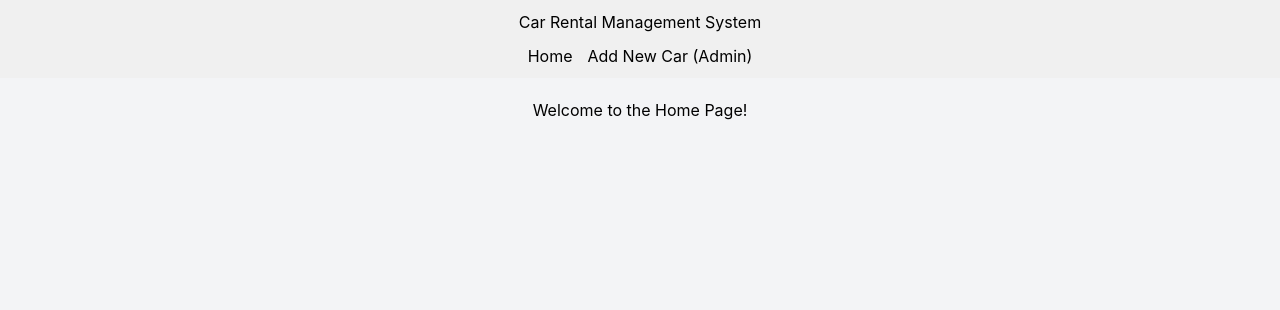
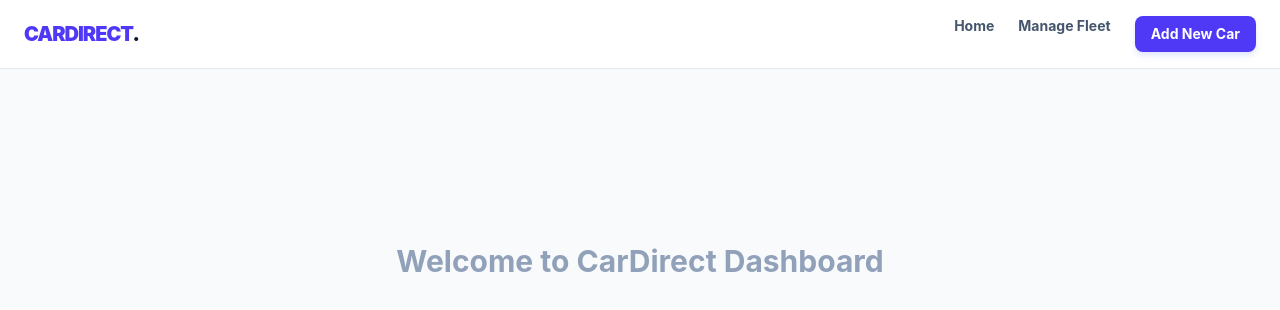
Before and after one commit to UdaraDewshan/car_rental_management_system_frontend, a React (Vite) app: page / in a window 1280 px wide. Shown: the top 310 px of the page. Built offline with nearby package versions, Linux system fonts and the light colour scheme.

Commit message:
feat: refactor App component layout and navigation for improved UI

```diff
--- a/src/App.tsx
+++ b/src/App.tsx
@@ -1,23 +1,24 @@
 import { BrowserRouter, Routes, Route, Link } from 'react-router-dom';
 import AddCarPage from './pages/admin/AddCarPage';
+import ManageCarsPage from './pages/admin/ManageCarsPage';
 
 function App() {
   return (
     <BrowserRouter>
-      <div>
-        <nav style={{ padding: '10px', backgroundColor: '#f0f0f0', marginBottom: '20px' }}>
-          <h1 style={{ textAlign: 'center', margin: '0 0 10px 0' }}>Car Rental Management System</h1>
-          <div style={{ textAlign: 'center' }}>
-            <Link to="/" style={{ marginRight: '15px' }}>Home</Link>
-            <Link to="/admin/add-car">Add New Car (Admin)</Link>
+      <div className="min-h-screen bg-slate-50">
+        <nav className="bg-white border-b border-slate-200 px-6 py-4 flex items-center justify-between sticky top-0 z-50">
+          <h1 className="text-xl font-black text-indigo-600 tracking-tighter uppercase">CarDirect<span className="text-slate-900">.</span></h1>
+          <div className="flex gap-6">
+            <Link to="/" className="text-sm font-bold text-slate-600 hover:text-indigo-600 transition">Home</Link>
+            <Link to="/admin/manage-cars" className="text-sm font-bold text-slate-600 hover:text-indigo-600 transition">Manage Fleet</Link>
+            <Link to="/admin/add-car" className="bg-indigo-600 text-white text-sm font-bold px-4 py-2 rounded-lg hover:bg-indigo-700 transition shadow-md shadow-indigo-100">Add New Car</Link>
           </div>
         </nav>
 
-
         <Routes>
-          <Route path="/" element={<h2 style={{ textAlign: 'center' }}>Welcome to the Home Page!</h2>} />
-
+          <Route path="/" element={<div className="flex items-center justify-center h-96"><h2 className="text-3xl font-bold text-slate-400">Welcome to CarDirect Dashboard</h2></div>} />
           <Route path="/admin/add-car" element={<AddCarPage />} />
+          <Route path="/admin/manage-cars" element={<ManageCarsPage />} />
         </Routes>
       </div>
     </BrowserRouter>
```
